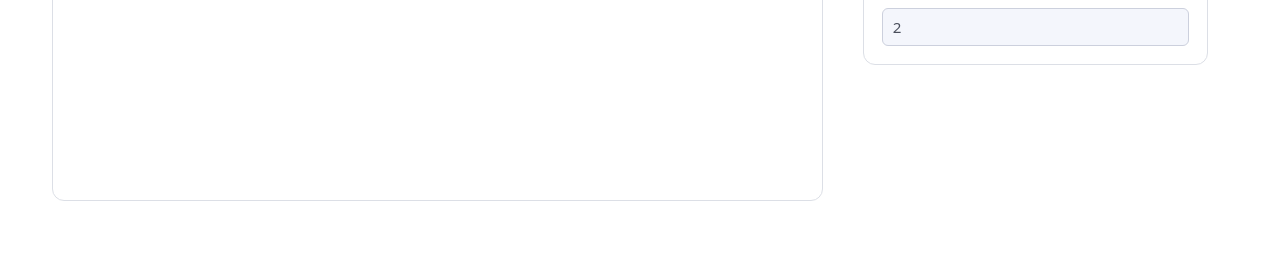
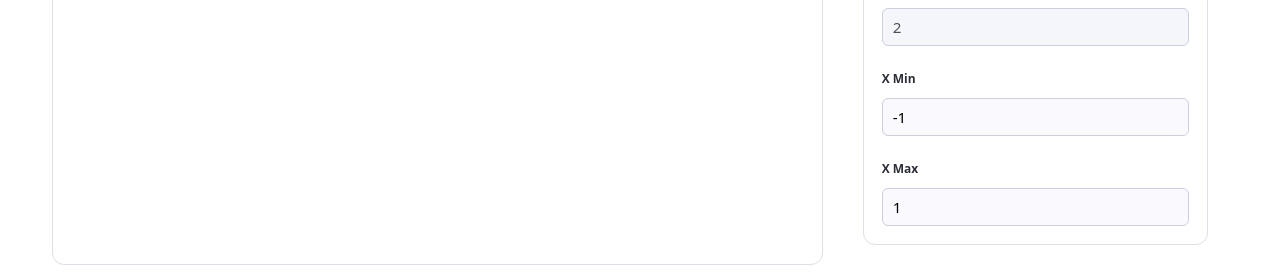
Before and after one commit to yenan/ELVIS, a React (Vite) app: page /optimization in a window 1280 px wide. Shown: the part 548-824 px from the top of the page. Before the commit the page ends 801 px from the top, so only its background shows below. Built offline with nearby package versions, Linux system fonts and the light colour scheme.

Commit message:
Add option to change x limits

```diff
--- a/src/visualizers/optimization/univariate/FunctionTab.jsx
+++ b/src/visualizers/optimization/univariate/FunctionTab.jsx
@@ -14,6 +14,24 @@ function FunctionTab(props) {
         secondDerivative={props.secondDerivative}
         showSecondDerivative={props.showSecondDerivative}
       />
+      <div className="field">
+        <label htmlFor="x-min-input">X Min</label>
+        <input
+          id="x-min-input"
+          type="number"
+          value={props.xMin}
+          onChange={(e) => props.setXMin(parseFloat(e.target.value))}
+        />
+      </div>
+      <div className="field">
+        <label htmlFor="x-max-input">X Max</label>
+        <input
+          id="x-max-input"
+          type="number"
+          value={props.xMax}
+          onChange={(e) => props.setXMax(parseFloat(e.target.value))}
+        />
+      </div>
     </div>
   );
 }
--- a/src/visualizers/optimization/univariate/OptimizationPlot.jsx
+++ b/src/visualizers/optimization/univariate/OptimizationPlot.jsx
@@ -5,7 +5,7 @@ import "../styles.css";
 
 const math = create(all);
 
-function sampleFunction(expr, xMin = -1, xMax = 1, numPoints = 200) {
+function sampleFunction(expr, xMin, xMax, numPoints = 200) {
   const xs = [];
   const ys = [];
   const step = (xMax - xMin) / (numPoints - 1);
@@ -25,7 +25,7 @@ function sampleFunction(expr, xMin = -1, xMax = 1, numPoints = 200) {
   return { xs, ys };
 }
 
-function updateFunction(functionInput, setXs, setYs) {
+function updateFunction(functionInput, setXs, setYs, xMin, xMax) {
   if (!functionInput) {
     setXs([]);
     setYs([]);
@@ -33,7 +33,7 @@ function updateFunction(functionInput, setXs, setYs) {
   }
 
   const expr = math.compile(functionInput);
-  const { xs, ys } = sampleFunction(expr);
+  const { xs, ys } = sampleFunction(expr, xMin, xMax);
   setXs(xs);
   setYs(ys);
 }
@@ -43,8 +43,8 @@ function OptimizationPlot(props) {
   const [ys, setYs] = useState([]);
 
   useEffect(() => {
-    updateFunction(props.functionInput, setXs, setYs);
-  }, [props.functionInput]);
+    updateFunction(props.functionInput, setXs, setYs, props.functionXMin, props.functionXMax);
+  }, [props.functionInput, props.functionXMin, props.functionXMax]);
 
   return (
     <div className="plot-wrapper">
--- a/src/visualizers/optimization/univariate/Sidebar.jsx
+++ b/src/visualizers/optimization/univariate/Sidebar.jsx
@@ -14,6 +14,10 @@ function Sidebar(props) {
           derivative={props.derivative}
           secondDerivative={props.secondDerivative}
           showSecondDerivative={props.showSecondDerivative}
+          xMin={props.functionXMin}
+          setXMin={props.setFunctionXMin}
+          xMax={props.functionXMax}
+          setXMax={props.setFunctionXMax}
         />
       ),
     },
--- a/src/visualizers/optimization/univariate/UnivariatePage.jsx
+++ b/src/visualizers/optimization/univariate/UnivariatePage.jsx
@@ -26,6 +26,8 @@ function UnivariatePage() {
   const [draftFunctionInput, setDraftFunctionInput] = useState("x ^ 2");
   const [functionInput, setFunctionInput] = useState("x ^ 2");
   const { derivative, secondDerivative } = useDerivatives(functionInput);
+  const [functionXMin, setFunctionXMin] = useState(-1);
+  const [functionXMax, setFunctionXMax] = useState(1);
 
   useEffect(() => {
     updateFunctionInput(draftFunctionInput, setFunctionInput);
@@ -58,6 +60,8 @@ function UnivariatePage() {
       <OptimizationPlot
         functionInput={functionInput}
         trajectory={trajectory}
+        functionXMin={functionXMin}
+        functionXMax={functionXMax}
       />
       <Sidebar
         draftFunctionInput={draftFunctionInput}
@@ -65,6 +69,10 @@ function UnivariatePage() {
         derivative={derivative}
         secondDerivative={secondDerivative}
         showSecondDerivative={true}
+        functionXMin={functionXMin}
+        setFunctionXMin={setFunctionXMin}
+        functionXMax={functionXMax}
+        setFunctionXMax={setFunctionXMax}
 
         optimizer={optimizer}
         setOptimizer={setOptimizer}
```
